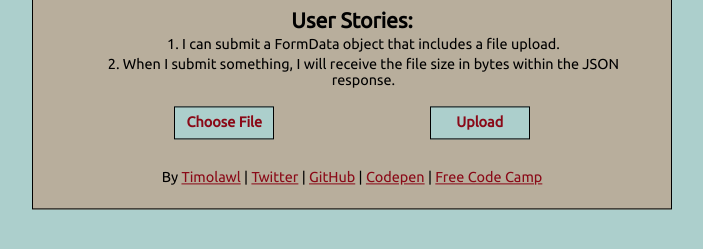
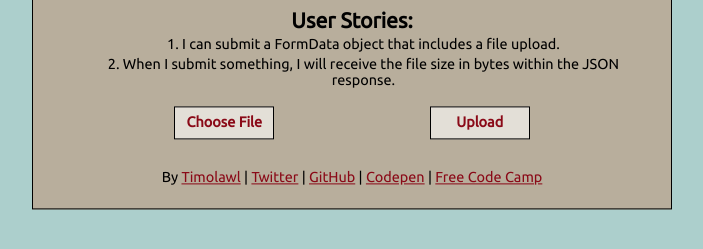
Before and after one commit to timolawl/fcc-be-05-file-metadata, a website: page public/index.html in a window 1280 px wide. Shown: the part 349-598 px from the top of the page, without its empty margins (288-991 px from the left). Drawn offline with nearby package versions, Linux system fonts and the light colour scheme.

Commit message:
Change button coloring

```diff
--- a/public/stylesheets/main.scss
+++ b/public/stylesheets/main.scss
@@ -88,7 +88,7 @@ input[type='file'] {
       color: $primary-color;
       width: 100px;
       border: 1px solid black;
-      background: $body-color;
+      background: lighten($background-color, 20%);
       padding: 0.5rem;
       vertical-align: middle;
       display: inline-block;
```
Also changed, not shown: public/stylesheets/main.css.
